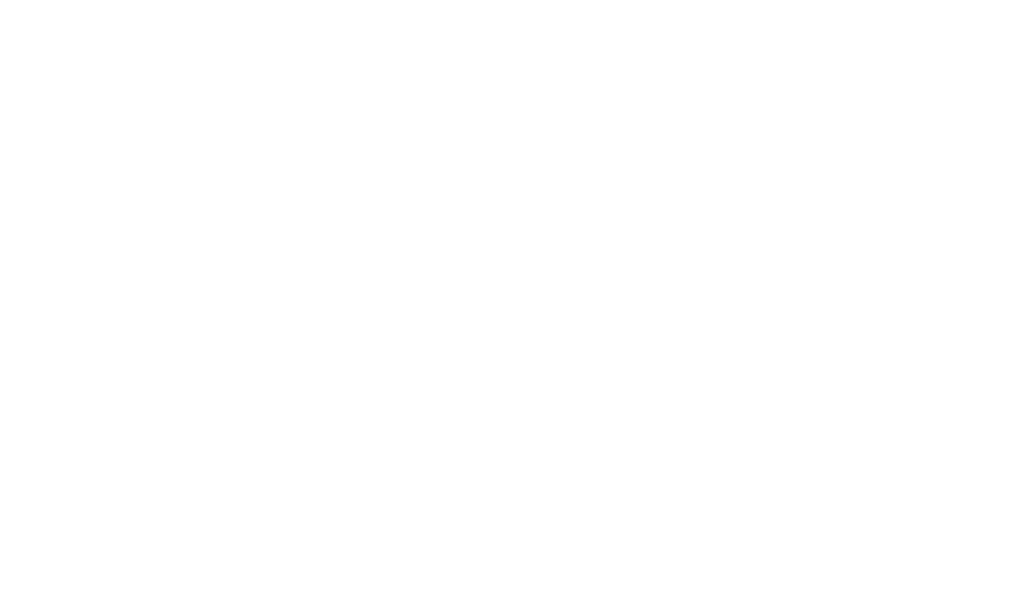
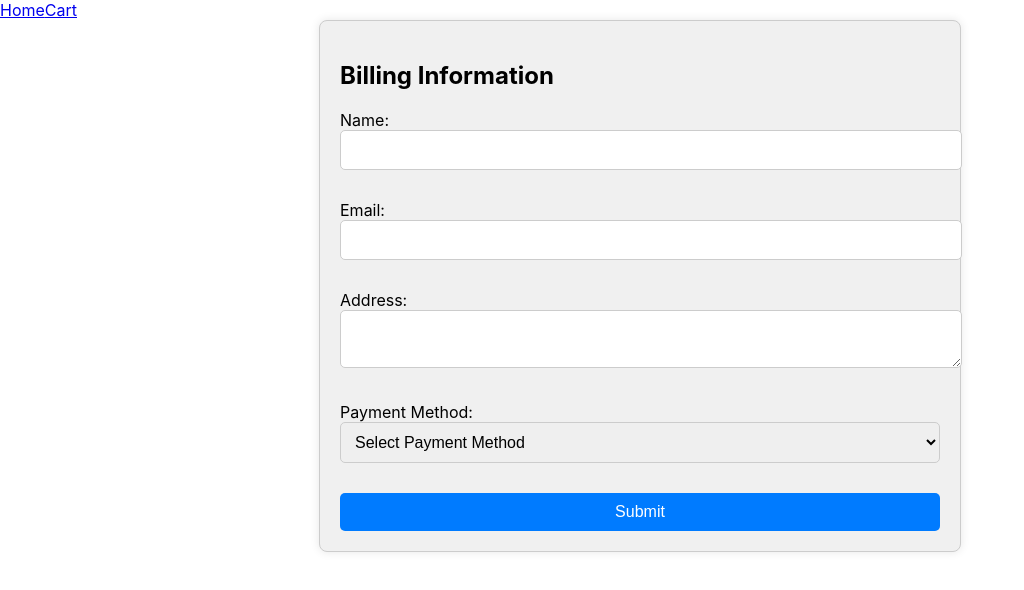
Before and after one commit to adarsh8097/ecommerce-clientapp, a React (Create React App) app: page /ordernow in a window 1280 px wide. Before the commit this address had no page. Shown: the top 590 px of the page, without its empty margins (0-1024 px from the left). Built offline with nearby package versions, Linux system fonts and the light colour scheme; the HTML template or start-up script is replaced by a standard one.

Commit message:
confermation mesg

```diff
--- a/src/App.js
+++ b/src/App.js
@@ -1,25 +1,42 @@
 // src/App.js
-import React from 'react';
-import { BrowserRouter as Router, Route, Routes } from 'react-router-dom';
+import React, { useState } from 'react';
+import { BrowserRouter as Router, Route, Routes,Link } from 'react-router-dom';
 import ProductList from './components/ProductList';
 import Cart from './components/Cart';
 import PurchaseHistory from './components/PurchaseHistory';
-import Singleproduct from './components/Singleproduct';
+import Singleproduct from './components/Orderlist';
+import Orderlist from './components/Orderlist';
+import Confermation from './components/Confermation';
 
 function App() {
+    const [cart, setCart] = useState([]);
+
     return (
-        // <Router>
-            <div className="App">
-                 {/* <h1>This is new Apllication</h1> */}
+        <>
+            <div>
+                <nav>
+                    <Link to="/">Home</Link>
+                    <Link to="/cart">Cart</Link>
+                </nav>
                 <Routes>
-                    <Route path="/" element={<ProductList/>}/>
-                    <Route path='/single' element={<Singleproduct/>}/>
-                    <Route path="/cart" element={<Cart/>} />
-                    <Route path="/history" element={<PurchaseHistory/>} />
-                </Routes>
+                   <Route path="/" element={<ProductList cart={cart} setCart={setCart} />} />
+                   <Route path="/cart" element={ <Cart cart={cart} />}/>
+                   <Route path="/ordernow" element={<Orderlist/>}/>
+                   <Route path="/orderlist" element={<Orderlist/>}/>
+                   <Route path='/confermation' element={<Confermation/>}/>
+                   </Routes>
+                    {/* <Route path="/">
+
+                    </Route>
+                    <Route path="/cart">
+                        <Cart cart={cart} />
+                    </Route> */}
+
             </div>
-        // </Router>
+        </>
     );
 }
 
+
+
 export default App;
--- a/src/components/Cart.js
+++ b/src/components/Cart.js
@@ -1,12 +1,82 @@
-// src/components/Cart.js
-import React, { useState, useEffect } from 'react';
-import axios from 'axios';
+import React from 'react';
+import { useNavigate } from 'react-router-dom';
 
-function Cart(){
-    return(
+function Cart({ cart, setCart }) {
+    // Create a function to calculate the total price for each item based on quantity
+     const navigate = useNavigate('');
+    const calculateTotalPrice = (item) => {
+        return (item.price * item.quantity).toFixed(2); // Assuming price is in float or decimal
+    };
+
+    // Create an object to keep track of quantities and total prices for unique products
+    const aggregatedCart = cart.reduce((acc, item) => {
+        if (!acc[item.id]) {
+            acc[item.id] = { ...item, total: calculateTotalPrice(item) };
+        } else {
+            acc[item.id].quantity += item.quantity;
+            acc[item.id].total = calculateTotalPrice(acc[item.id]);
+        }
+        return acc;
+    }, {});
+
+    // Calculate the total sum of all prices in the cart
+    const totalCartPrice = Object.values(aggregatedCart).reduce((total, item) => {
+        return total + parseFloat(item.total);
+    }, 0).toFixed(2); // Ensure toFixed(2) for proper formatting if needed
+
+    // Function to handle item deletion from cart
+    const deleteItem = (id) => {
+        const updatedCart = cart.filter(item => item.id !== id);
+        setCart(updatedCart);
+    };
+
+     const handleData =()=>{
+        navigate('/orderlist');
+     }
+    return (
         <div>
-            <h1>This is new application</h1>
+            <h2>Cart Items</h2>
+            <table className="table">
+                <thead>
+                    <tr>
+                        <th>Image</th>
+                        <th>Category</th>
+                        <th>Title</th>
+                        <th>Price</th>
+                        <th>Quantity</th>
+                        <th>Total Price</th>
+                        <th>Action</th> {/* Added column for delete action */}
+                    </tr>
+                </thead>
+                <tbody>
+                    {Object.values(aggregatedCart).map((item, index) => (
+                        <tr key={index}>
+                            <td><img src={item.image} alt="cart-item-img" style={{ width: "100px", height: "100px" }} /></td>
+                            <td>{item.category}</td>
+                            <td>{item.title}</td>
+                            <td>{item.price}</td>
+                            <td>{item.quantity}</td>
+                            <td>{item.total}</td>
+                            <td>
+                                <button className="btn btn-danger" onClick={() => deleteItem(item.id)}>Delete</button>
+                            </td>
+
+                        </tr>
+                    ))}
+                </tbody>
+                <tfoot>
+                    <tr>
+                        <td colSpan="5" style={{ textAlign: "right" }}>Total:</td>
+                        <td>{totalCartPrice}</td>
+                         {/* Empty cell to align with action column */}
+                        <td>
+                            <button className='btn btn-primary' onClick={handleData}>BuyNow</button>
+                        </td>
+                    </tr>
+                </tfoot>
+            </table>
         </div>
-    )
+    );
 }
+
 export default Cart;
--- /dev/null
+++ b/src/components/Confermation.js
@@ -0,0 +1,14 @@
+import React from "react";
+
+
+function Confermation(){
+    return(
+        <div>
+
+            <div className="container">
+            <h1>This is Confermation message</h1>
+            </div>
+        </div>
+    )
+}
+export default Confermation;
--- /dev/null
+++ b/src/components/Orderlist.css
@@ -0,0 +1,49 @@
+.billing-form-container {
+    max-width: 600px;
+    margin: auto;
+    padding: 20px;
+    background-color: #f0f0f0;
+    border: 1px solid #ccc;
+    border-radius: 8px;
+    box-shadow: 0 0 10px rgba(0, 0, 0, 0.1);
+}
+
+.billing-form {
+    display: grid;
+    gap: 15px;
+}
+
+.form-group {
+    margin-bottom: 15px;
+}
+
+.form-control {
+    width: 100%;
+    padding: 10px;
+    font-size: 16px;
+    border: 1px solid #ccc;
+    border-radius: 5px;
+}
+
+.btn {
+    padding: 10px 20px;
+    font-size: 16px;
+    background-color: #007bff;
+    color: #fff;
+    border: none;
+    border-radius: 5px;
+    cursor: pointer;
+}
+
+.btn:hover {
+    background-color: #0056b3;
+}
+
+.confirmation-message {
+    margin-top: 20px;
+    padding: 20px;
+    background-color: #d4edda;
+    border: 1px solid #c3e6cb;
+    border-radius: 5px;
+    text-align: center;
+}
--- /dev/null
+++ b/src/components/Orderlist.js
@@ -0,0 +1,104 @@
+import React, { useState } from 'react';
+import './Orderlist.css'; // Import CSS for styling
+
+const Orderlist = () => {
+    const [formData, setFormData] = useState({
+        name: '',
+        email: '',
+        address: '',
+        paymentMethod: ''
+    });
+
+    const [showConfirmation, setShowConfirmation] = useState(false);
+
+    const handleChange = (e) => {
+        const { name, value } = e.target;
+        setFormData(prevState => ({
+            ...prevState,
+            [name]: value
+        }));
+    };
+
+    const handleSubmit = (e) => {
+        e.preventDefault();
+        // Handle form submission logic here (e.g., submit to backend)
+        console.log(formData);
+        // Reset form fields after submission if needed
+        setFormData({
+            name: '',
+            email: '',
+            address: '',
+            paymentMethod: ''
+        });
+        setShowConfirmation(true); // Show confirmation message
+    };
+
+    return (
+        <div className="billing-form-container">
+            <h2>Billing Information</h2>
+            {!showConfirmation ? (
+                <form onSubmit={handleSubmit} className="billing-form">
+                    <div className="form-group">
+                        <label htmlFor="name">Name:</label>
+                        <input
+                            type="text"
+                            id="name"
+                            name="name"
+                            value={formData.name}
+                            onChange={handleChange}
+                            required
+                            className="form-control"
+                        />
+                    </div>
+                    <div className="form-group">
+                        <label htmlFor="email">Email:</label>
+                        <input
+                            type="email"
+                            id="email"
+                            name="email"
+                            value={formData.email}
+                            onChange={handleChange}
+                            required
+                            className="form-control"
+                        />
+                    </div>
+                    <div className="form-group">
+                        <label htmlFor="address">Address:</label>
+                        <textarea
+                            id="address"
+                            name="address"
+                            value={formData.address}
+                            onChange={handleChange}
+                            required
+                            className="form-control"
+                        />
+                    </div>
+                    <div className="form-group">
+                        <label htmlFor="paymentMethod">Payment Method:</label>
+                        <select
+                            id="paymentMethod"
+                            name="paymentMethod"
+                            value={formData.paymentMethod}
+                            onChange={handleChange}
+                            required
+                            className="form-control"
+                        >
+                            <option value="">Select Payment Method</option>
+                            <option value="credit">Credit Card</option>
+                            <option value="debit">Debit Card</option>
+                            <option value="paypal">PayPal</option>
+                        </select>
+                    </div>
+                    <button type="submit" className="btn btn-primary">Submit</button>
+                </form>
+            ) : (
+                <div className="confirmation-message">
+                    <h3>Thank you for your order!</h3>
+                    <p>We have received your information.</p>
+                </div>
+            )}
+        </div>
+    );
+};
+
+export default Orderlist;
--- a/src/components/Singleproduct.js
+++ /dev/null
@@ -1,10 +0,0 @@
-import React from "react";
-
-function SingleProduct(){
-    return(
-        <div>
-            <h1>Get SingleProduct</h1>
-        </div>
-    )
-}
-export default SingleProduct;
```
Also changed, not shown: src/components/ProductList.js (+11 -8 lines).
